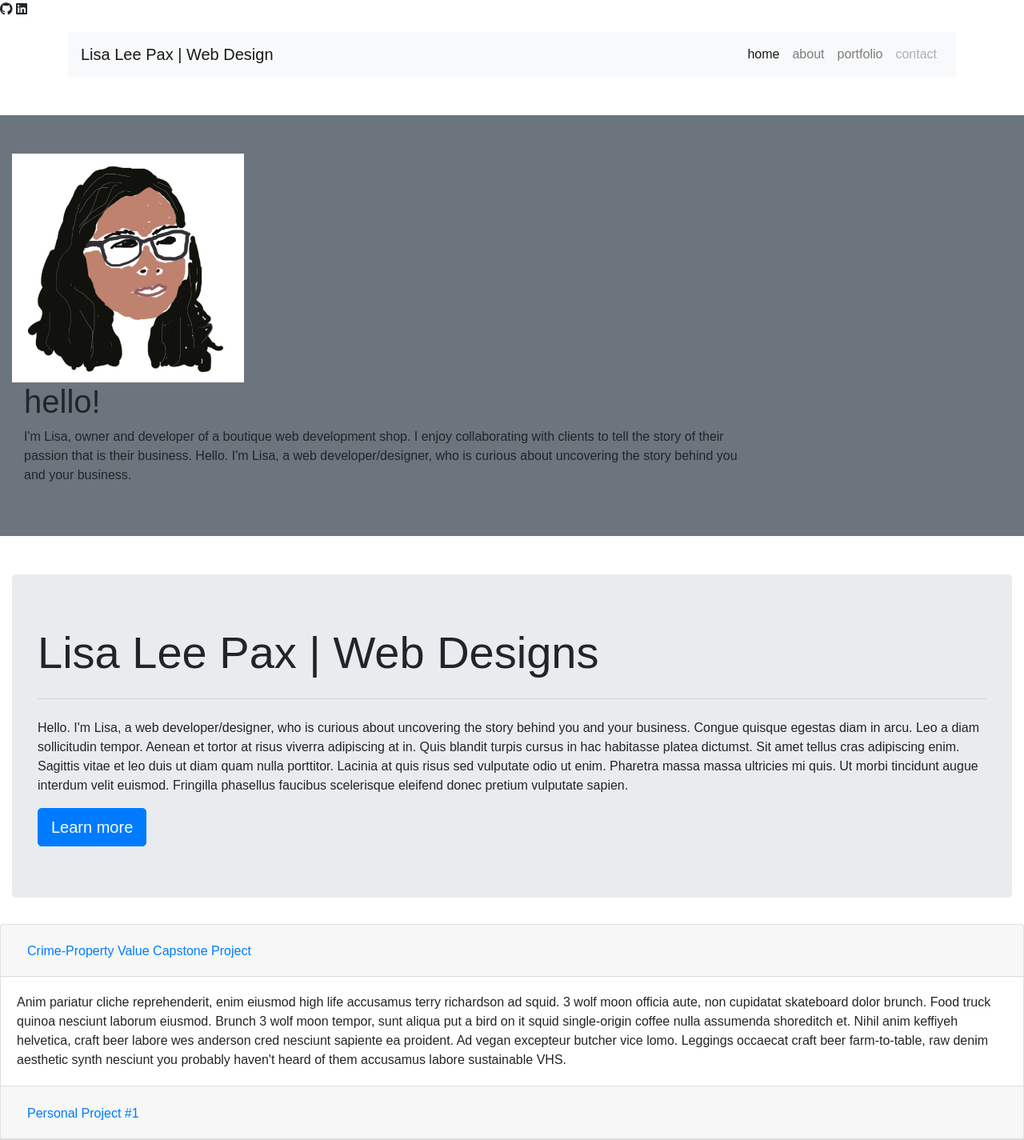
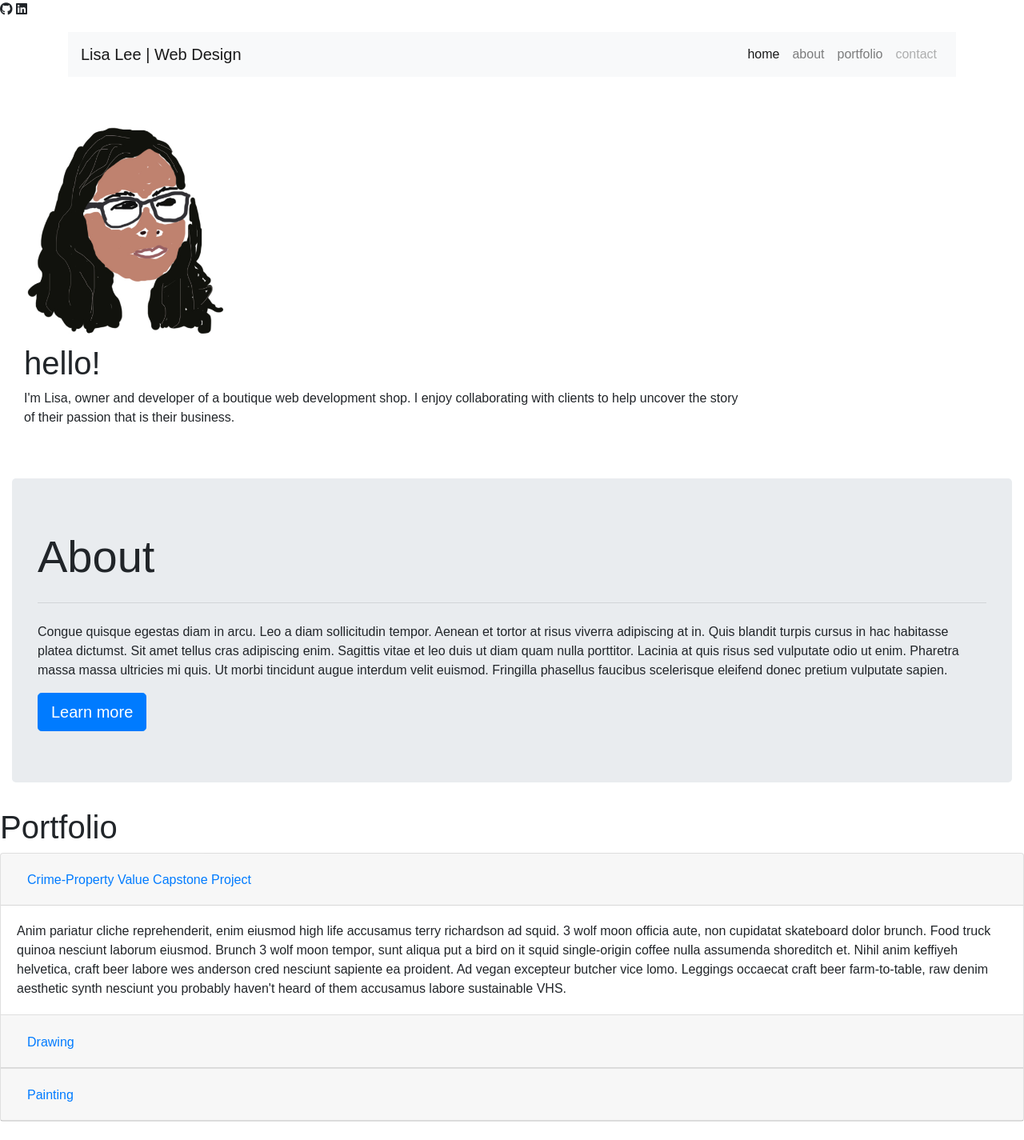
Before and after one commit to LisaLeeNM/lisa-pwp, a PHP site: page / in a window 1280 px wide. Shown: the top 1425 px of the page at 80% size. Run offline with PHP 8.4, Linux system fonts and the light colour scheme; some libraries are stand-ins or nearby versions.

Commit message:
update portfolio descriptions

```diff
--- a/public_html/index.php
+++ b/public_html/index.php
@@ -43,13 +43,13 @@
 	<!-- Title -->
 	<title>Lisa Lee Web Design</title>
 </head>
-<body>
+<body class="mb-0 pb-0">
 
 <!-- NAV BAR -->
 <header>
 	<div class="container pt-3">
 		<nav class="navbar navbar-expand-lg navbar-light bg-light">
-			<a class="navbar-brand" href="#">Lisa Lee Pax | Web Design</a>
+			<a class="navbar-brand" href="#">Lisa Lee | Web Design</a>
 			<button class="navbar-toggler" type="button" data-toggle="collapse" data-target="#navbarNav" aria-controls="navbarNav" aria-expanded="false" aria-label="Toggle navigation">
 				<span class="navbar-toggler-icon"></span>
 			</button>
@@ -73,9 +73,9 @@
 	</div>
 </header>
 
-<!-- WELCOME -->
+<!-- ABOUT -->
 <section class="py-5">
-	<div class="container-fluid bg-secondary py-5">
+	<div class="container-fluid">
 		<div class="row">
 			<div class="col-md-3">
 				<img src="documentation/lisa_image3.jpg" class="img-fluid mx-auto d-block" alt="lisa lee drawn image" width="1089"
@@ -84,22 +84,20 @@
 		</div>
 		<div class="col-md-9">
 			<h1>hello!</h1>
-			<p>I'm Lisa, owner and developer of a boutique web development shop. I enjoy collaborating with clients to tell the story of their passion that is their business.
-
-				Hello. I'm Lisa, a web developer/designer, who is curious about uncovering the story behind you and your business.</p>
+			<p>I'm Lisa, owner and developer of a boutique web development shop. I enjoy collaborating with clients to help uncover the story of their passion that is their business.</p>
 		</div>
 	</div>
 </section>
 
-<!-- WELCOME -->
+<!-- ABOUT -->
 <section>
 	<div class="container-fluid">
 		<div class="row">
 			<div class="col">
 				<div class="jumbotron">
-					<h1 class="display-4">Lisa Lee Pax  |  Web Designs</h1>
+					<h1 class="display-4">About</h1>
 					<hr class="my-4">
-					<p>Hello. I'm Lisa, a web developer/designer, who is curious about uncovering the story behind you and your business. Congue quisque egestas diam in arcu. Leo a diam sollicitudin tempor. Aenean et tortor at risus viverra adipiscing at in. Quis blandit turpis cursus in hac habitasse platea dictumst. Sit amet tellus cras adipiscing enim. Sagittis vitae et leo duis ut diam quam nulla porttitor. Lacinia at quis risus sed vulputate odio ut enim. Pharetra massa massa ultricies mi quis. Ut morbi tincidunt augue interdum velit euismod. Fringilla phasellus faucibus scelerisque eleifend donec pretium vulputate sapien.</p>
+					<p>Congue quisque egestas diam in arcu. Leo a diam sollicitudin tempor. Aenean et tortor at risus viverra adipiscing at in. Quis blandit turpis cursus in hac habitasse platea dictumst. Sit amet tellus cras adipiscing enim. Sagittis vitae et leo duis ut diam quam nulla porttitor. Lacinia at quis risus sed vulputate odio ut enim. Pharetra massa massa ultricies mi quis. Ut morbi tincidunt augue interdum velit euismod. Fringilla phasellus faucibus scelerisque eleifend donec pretium vulputate sapien.</p>
 					<a class="btn btn-primary btn-lg" href="#" role="button">Learn more</a>
 				</div>
 			</div>
@@ -107,20 +105,9 @@
 	</div>
 </section>
 
-<!-- ABOUT -->
-<section>
-	<div class="container">
-		<div class="row">
-			<div class="col">
-			</div>
-		</div>
-	</div>
-</section>
-
-
-
 <!-- PORTFOLIO 1 -->
 <div class="accordion" id="accordionExample">
+<h1>Portfolio</h1>
 	<div class="card">
 		<div class="card-header" id="headingOne">
 			<h2 class="mb-0">
@@ -140,13 +127,13 @@
 		<div class="card-header" id="headingTwo">
 			<h2 class="mb-0">
 				<button class="btn btn-link collapsed" type="button" data-toggle="collapse" data-target="#collapseTwo" aria-expanded="false" aria-controls="collapseTwo">
-					Personal Project #1
+					Drawing
 				</button>
 			</h2>
 		</div>
 		<div id="collapseTwo" class="collapse" aria-labelledby="headingTwo" data-parent="#accordionExample">
 			<div class="card-body">
-				Anim pariatur cliche reprehenderit, enim eiusmod high life accusamus terry richardson ad squid. 3 wolf moon officia aute, non cupidatat skateboard dolor brunch. Food truck quinoa nesciunt laborum eiusmod. Brunch 3 wolf moon tempor, sunt aliqua put a bird on it squid single-origin coffee nulla assumenda shoreditch et. Nihil anim keffiyeh helvetica, craft beer labore wes anderson cred nesciunt sapiente ea proident. Ad vegan excepteur butcher vice lomo. Leggings occaecat craft beer farm-to-table, raw denim aesthetic synth nesciunt you probably haven't heard of them accusamus labore sustainable VHS.
+				With this portrait of an African woman, my intention was to portray her realistically and convey the life that she has lived - her past, present and future. "Hope", charcoal, 18" x 24".
 			</div>
 		</div>
 	</div>
@@ -154,13 +141,13 @@
 		<div class="card-header" id="headingThree">
 			<h2 class="mb-0">
 				<button class="btn btn-link collapsed" type="button" data-toggle="collapse" data-target="#collapseThree" aria-expanded="false" aria-controls="collapseThree">
-					Personal Project #2
+					Painting
 				</button>
 			</h2>
 		</div>
 		<div id="collapseThree" class="collapse" aria-labelledby="headingThree" data-parent="#accordionExample">
 			<div class="card-body">
-				Anim pariatur cliche reprehenderit, enim eiusmod high life accusamus terry richardson ad squid. 3 wolf moon officia aute, non cupidatat skateboard dolor brunch. Food truck quinoa nesciunt laborum eiusmod. Brunch 3 wolf moon tempor, sunt aliqua put a bird on it squid single-origin coffee nulla assumenda shoreditch et. Nihil anim keffiyeh helvetica, craft beer labore wes anderson cred nesciunt sapiente ea proident. Ad vegan excepteur butcher vice lomo. Leggings occaecat craft beer farm-to-table, raw denim aesthetic synth nesciunt you probably haven't heard of them accusamus labore sustainable VHS.
+				This collage uses a mix of photo realism, pop art, and silhouette. It is my attempt to capture how some may be thinking and feeling about the current state of our country. "Chaos", acrylic on canvas, 14" x 18".
 			</div>
 		</div>
 	</div>
@@ -296,7 +283,7 @@
 <!-- FOOTER -->
 <footer>
 	<div class="container-fluid bg-dark text-light text-center py-5">
-		<h6>Lisa Lee Pax | Web Design</h6>
+		<h6>Lisa Lee | Web Design</h6>
 	</div>
 </footer>
 </body>
```
